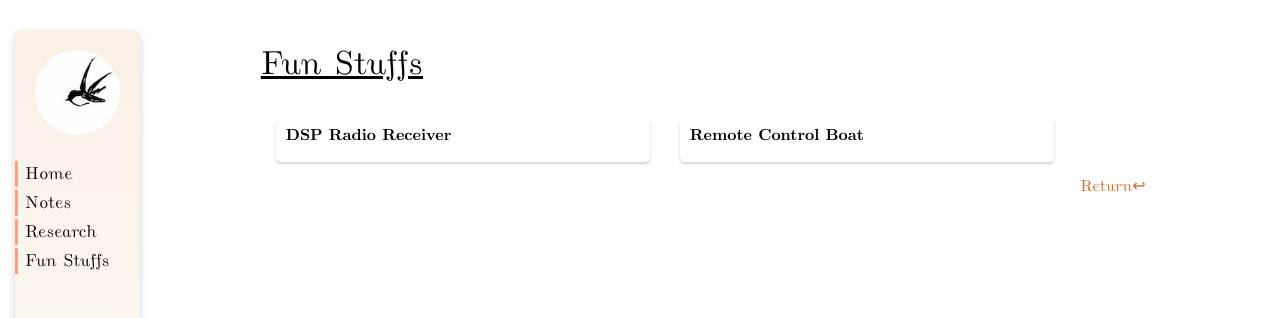
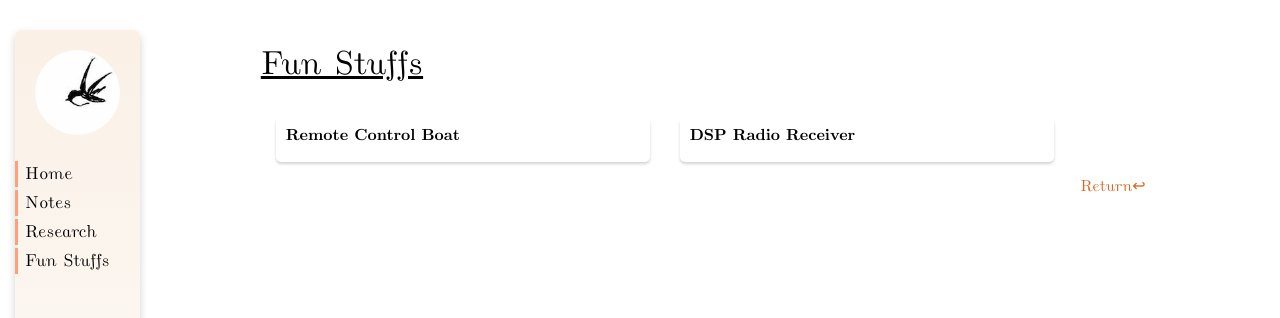
Before and after one commit to YanhengWang/yanhengwang.github.io, a Jekyll site: the page built from fun/index.md, in a window 1280 px wide. Shown: the top 318 px of the page. Built offline with Jekyll 4.4.1, drawn with Linux system fonts in a browser that asks for light colours.

Commit message:
fix bugs in grid layout

```diff
--- a/_layouts/grid.html
+++ b/_layouts/grid.html
@@ -10,9 +10,9 @@ layout: root
     <div class="vspace"></div>
 
     {% assign base = page.dir | remove: "/" %}
-    {% assign list = site.pages | sort: "title" %}
+    {% assign list = site.pages %}
     {% for x in list %}
-    {% if x.path != page.path and x.name == "index.md" and x.path contains base %}
+    {% if x.path != page.path and x.path contains base and x.name == "index.md" %}
     <a href="{{ x.url }}">
         <div class="card">
             <h3>{{x.title}}</h3>
```
